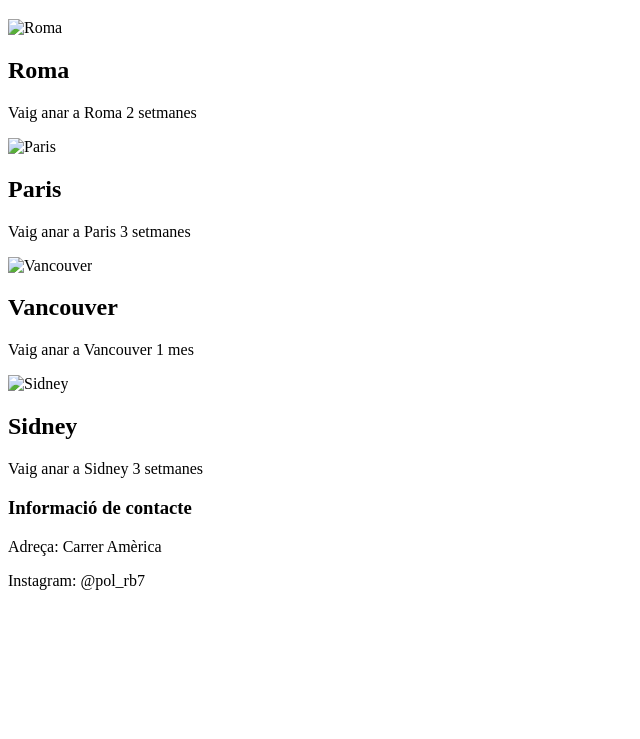
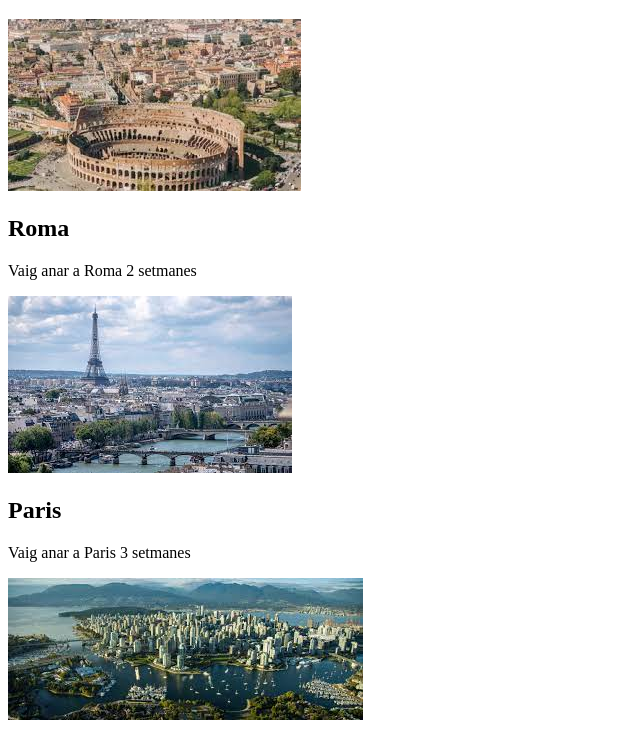
Before and after one commit to Polrb7/Tasca2PolRB, a plain HTML site: page index.html in a window 1280 px wide. Shown: the part 61-800 px from the top of the page, without its empty margins (0-640 px from the left). Drawn offline with Linux system fonts and the light colour scheme.

Commit message:
Yow canvis x4

```diff
--- a/index.html
+++ b/index.html
@@ -11,23 +11,23 @@
 	</header>
 	<section id="cos">
 		<article>
-			<img src="foto1.jpg" alt="Roma">
+			<img src="imatges/roma.jpg" alt="Roma">
 			<h2>Roma</h2>
 			<p>Vaig anar a Roma 2 setmanes</p>
 		</article>
 
 		 <article>
-                        <img src="foto2.jpg" alt="Paris">
+                        <img src="imatges/paris.jpg" alt="Paris">
                         <h2>Paris</h2>
                         <p>Vaig anar a Paris 3 setmanes</p>
                 </article>
 		 <article>
-                        <img src="foto3.jpg" alt="Vancouver">
+                        <img src="imatges/vancouver.jpg" alt="Vancouver">
                         <h2>Vancouver</h2>
                         <p>Vaig anar a Vancouver 1 mes</p>
                 </article>
 		 <article>
-                        <img src="foto4.jpg" alt="Sidney">
+                        <img src="imatges/sidney.jpg" alt="Sidney">
                         <h2>Sidney</h2>
                         <p>Vaig anar a Sidney 3 setmanes</p>
                 </article>
```
Also changed, not shown: imatges/paris.jpg (added), imatges/roma.jpg (added), imatges/sidney.jpg (added), imatges/vancouver.jpg (added).
